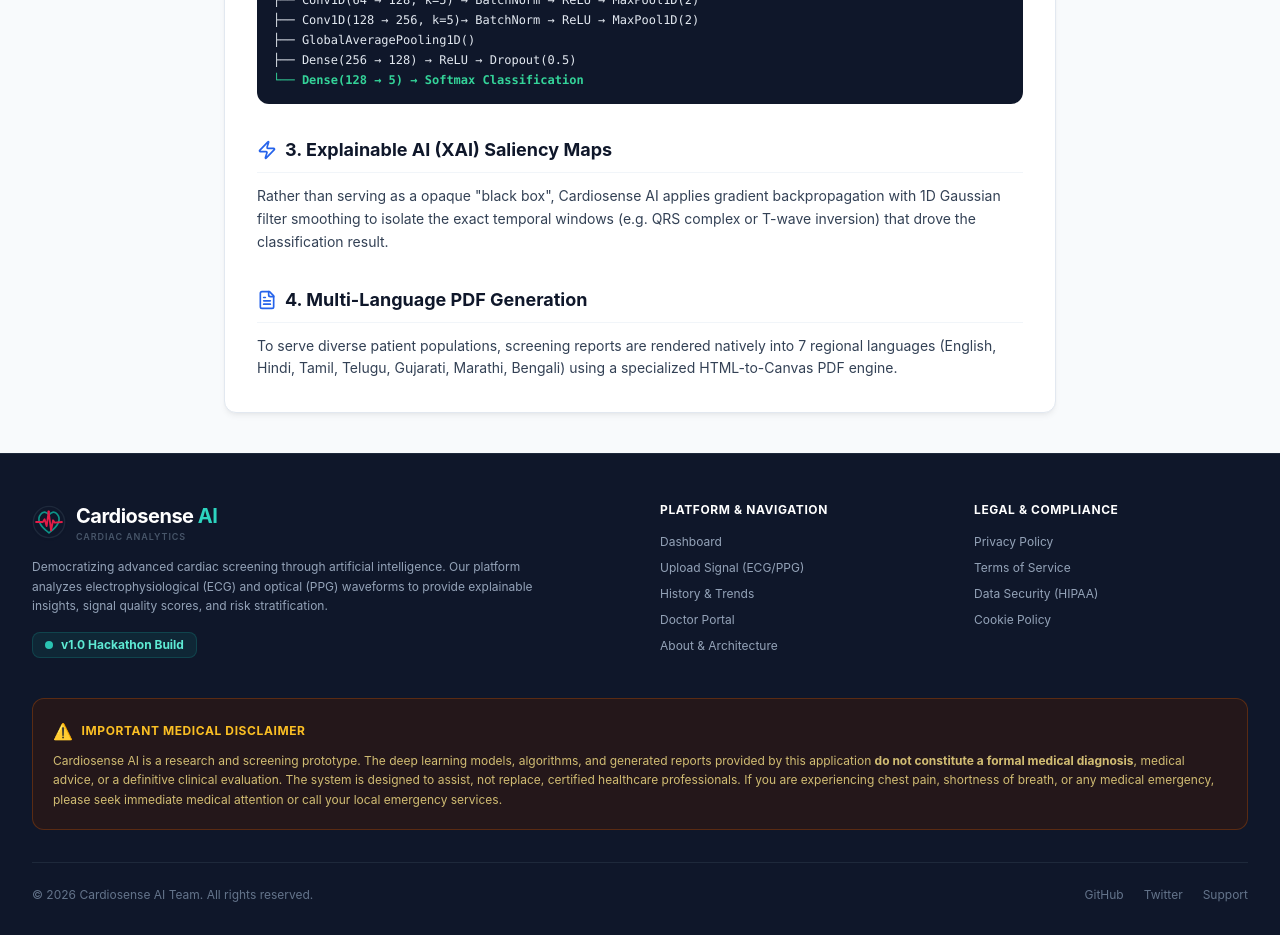
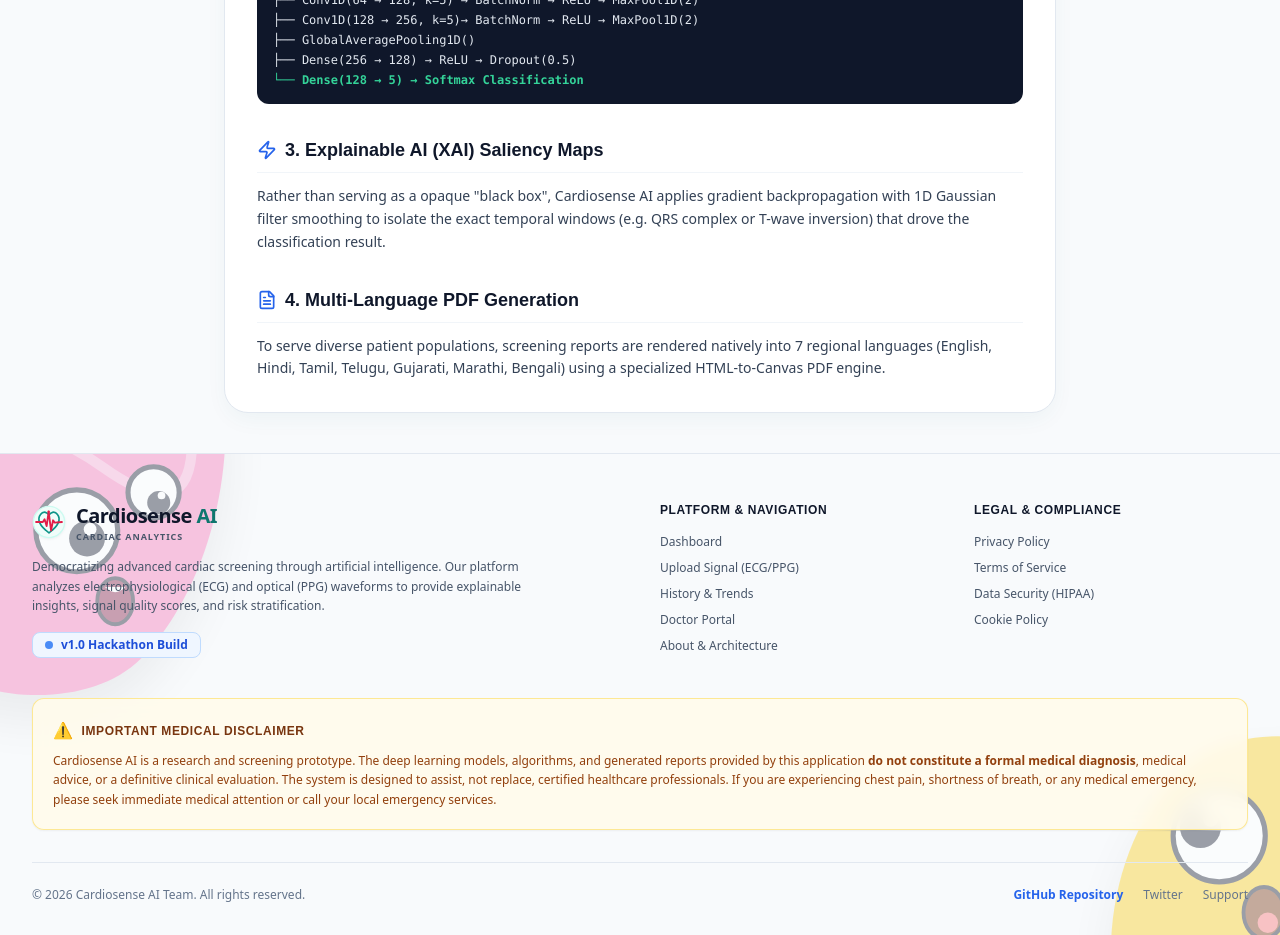
Before and after one commit to Tusharjain-19/cardiosense_ai-HackMatrix2026, a Next.js app in the folder frontend/: page /about in a window 1280 px wide. Shown: the part 740-1675 px from the top of the page. Built offline with nearby package versions, Linux system fonts and the light colour scheme.

Commit message:
style: apply Clinical Softness design spec across web app (light mode canvas, Plus Jakarta Sans, Hanken Grotesk & JetBrains Mono fonts, pill controls & ambient shadows)

```diff
--- a/frontend/src/app/globals.css
+++ b/frontend/src/app/globals.css
@@ -2,23 +2,45 @@
 @tailwind components;
 @tailwind utilities;
 
-@import url('https://fonts.googleapis.com/css2?family=Inter:wght@300;400;500;600;700;800;900&display=swap');
+@import url('https://fonts.googleapis.com/css2?family=Hanken+Grotesk:wght@400;500;600;700&family=JetBrains+Mono:wght@400;500;700&family=Plus+Jakarta+Sans:wght@500;600;700;800&display=swap');
 
 @layer base {
   :root {
-    --background: 210 40% 98%;
-    --foreground: 222.2 84% 4.9%;
-    --card: 0 0% 100%;
-    --card-foreground: 222.2 84% 4.9%;
-    --primary: 221.2 83.2% 53.3%;
-    --primary-foreground: 210 40% 98%;
+    --background: #f9f9ff;
+    --surface: #f9f9ff;
+    --surface-container-lowest: #ffffff;
+    --surface-container-low: #f0f3ff;
+    --surface-container: #e7eeff;
+    --surface-container-high: #dee8ff;
+    --surface-container-highest: #d8e3fa;
+    --on-surface: #111c2c;
+    --on-surface-variant: #3e4947;
+    --primary: #00605b;
+    --on-primary: #ffffff;
+    --primary-container: #147a74;
+    --on-primary-container: #affff7;
+    --secondary: #366758;
+    --secondary-container: #b6ebd8;
+    --on-secondary-container: #3a6c5d;
+    --tertiary: #6d4b55;
+    --tertiary-container: #88636d;
+    --on-tertiary-container: #ffebef;
+    --error: #ba1a1a;
+    --error-container: #ffdad6;
+    --on-error-container: #93000a;
+    --outline: #6e7978;
+    --outline-variant: #bdc9c7;
   }
 
   body {
-    background-color: #f8fafc;
-    color: #0f172a;
-    font-family: 'Inter', system-ui, -apple-system, sans-serif;
+    background-color: #f9f9ff;
+    color: #111c2c;
+    font-family: 'Hanken Grotesk', system-ui, -apple-system, sans-serif;
     -webkit-font-smoothing: antialiased;
+  }
+
+  h1, h2, h3, h4, h5, h6 {
+    font-family: 'Plus Jakarta Sans', sans-serif;
   }
 
   * {
@@ -27,24 +49,14 @@
 }
 
 @layer components {
-  /* Glassmorphism & Custom Component Styles */
+  /* Clinical Softness / Soft-Tech Components */
   .glass-card {
     background: rgba(255, 255, 255, 0.85);
-    backdrop-filter: blur(12px);
-    -webkit-backdrop-filter: blur(12px);
-    border: 1px solid rgba(226, 232, 240, 0.8);
-    box-shadow: 0 10px 25px -5px rgba(0, 0, 0, 0.05), 0 8px 10px -6px rgba(0, 0, 0, 0.01);
-    border-radius: 0.75rem;
-    padding: 1.5rem;
-  }
-
-  .dark-glass-card {
-    background: rgba(15, 23, 42, 0.9);
-    backdrop-filter: blur(12px);
-    -webkit-backdrop-filter: blur(12px);
-    border: 1px solid rgba(51, 65, 85, 0.8);
-    box-shadow: 0 10px 30px -5px rgba(0, 0, 0, 0.3);
-    border-radius: 0.75rem;
+    backdrop-filter: blur(20px);
+    -webkit-backdrop-filter: blur(20px);
+    border: 1px solid rgba(255, 255, 255, 0.9);
+    box-shadow: 0 12px 30px -8px rgba(0, 106, 101, 0.08);
+    border-radius: 1.5rem;
     padding: 1.5rem;
   }
 
@@ -76,33 +88,41 @@
 
   .card {
     background-color: #ffffff;
-    border-radius: 0.75rem;
-    box-shadow: 0 4px 6px -1px rgba(0, 0, 0, 0.05), 0 2px 4px -2px rgba(0, 0, 0, 0.05);
+    border-radius: 1.5rem;
+    box-shadow: 0 8px 24px -4px rgba(0, 106, 101, 0.06);
     padding: 1.5rem;
-    border: 1px solid #e2e8f0;
+    border: 1px solid #e7eeff;
+    transition: all 0.2s cubic-bezier(0.4, 0, 0.2, 1);
   }
 
+  .card:hover {
+    border-color: #bdc9c7;
+    box-shadow: 0 14px 32px -4px rgba(0, 106, 101, 0.12);
+  }
+
+  /* Pill-shaped Clinical Softness Buttons */
   .btn-primary {
     display: inline-flex;
     align-items: center;
     justify-content: center;
     gap: 0.5rem;
-    background-color: #2563eb;
+    background-color: #00605b;
     color: #ffffff;
-    padding: 0.625rem 1.25rem;
-    border-radius: 0.5rem;
-    font-weight: 500;
+    padding: 0.75rem 1.5rem;
+    border-radius: 9999px;
+    font-family: 'Plus Jakarta Sans', sans-serif;
+    font-weight: 700;
     font-size: 0.875rem;
-    transition: all 0.2s ease;
-    box-shadow: 0 4px 12px rgba(37, 99, 235, 0.25);
+    transition: all 0.2s cubic-bezier(0.4, 0, 0.2, 1);
+    box-shadow: 0 4px 14px rgba(0, 96, 91, 0.25);
     cursor: pointer;
     border: none;
   }
 
   .btn-primary:hover {
-    background-color: #1d4ed8;
-    box-shadow: 0 6px 16px rgba(37, 99, 235, 0.35);
-    transform: translateY(-1px);
+    background-color: #147a74;
+    box-shadow: 0 6px 20px rgba(0, 96, 91, 0.35);
+    transform: scale(0.98);
   }
 
   .btn-primary:disabled {
@@ -116,21 +136,21 @@
     align-items: center;
     justify-content: center;
     gap: 0.5rem;
-    background-color: #ffffff;
-    color: #1e293b;
-    border: 1px solid #cbd5e1;
-    padding: 0.625rem 1.25rem;
-    border-radius: 0.5rem;
-    font-weight: 500;
+    background-color: #b6ebd8;
+    color: #3a6c5d;
+    border: 1px solid #9dd1bf;
+    padding: 0.75rem 1.5rem;
+    border-radius: 9999px;
+    font-family: 'Plus Jakarta Sans', sans-serif;
+    font-weight: 700;
     font-size: 0.875rem;
-    transition: all 0.2s ease;
+    transition: all 0.2s cubic-bezier(0.4, 0, 0.2, 1);
     cursor: pointer;
   }
 
   .btn-secondary:hover {
-    background-color: #f8fafc;
-    border-color: #94a3b8;
-    transform: translateY(-1px);
+    background-color: #9dd1bf;
+    transform: scale(0.98);
   }
 
   .btn-danger {
@@ -138,11 +158,12 @@
     align-items: center;
     justify-content: center;
     gap: 0.5rem;
-    background-color: #ef4444;
+    background-color: #ba1a1a;
     color: #ffffff;
-    padding: 0.625rem 1.25rem;
-    border-radius: 0.5rem;
-    font-weight: 500;
+    padding: 0.75rem 1.5rem;
+    border-radius: 9999px;
+    font-family: 'Plus Jakarta Sans', sans-serif;
+    font-weight: 700;
     font-size: 0.875rem;
     transition: all 0.2s ease;
     cursor: pointer;
@@ -150,58 +171,68 @@
   }
 
   .btn-danger:hover {
-    background-color: #dc2626;
+    background-color: #93000a;
+    transform: scale(0.98);
   }
 
   .input-field {
     width: 100%;
-    padding: 0.625rem 0.875rem;
-    border: 1px solid #cbd5e1;
-    border-radius: 0.5rem;
-    background-color: #ffffff;
+    padding: 0.75rem 1.25rem;
+    border: 1px solid #bdc9c7;
+    border-radius: 9999px;
+    background-color: #f0f3ff;
+    font-family: 'Hanken Grotesk', sans-serif;
     font-size: 0.875rem;
-    color: #0f172a;
+    color: #111c2c;
     outline: none;
-    transition: border-color 0.2s, box-shadow 0.2s;
+    transition: border-color 0.2s, box-shadow 0.2s, background-color 0.2s;
   }
 
   .input-field:focus {
-    border-color: #2563eb;
-    box-shadow: 0 0 0 3px rgba(37, 99, 235, 0.15);
+    background-color: #ffffff;
+    border-color: #00605b;
+    box-shadow: 0 0 0 4px rgba(0, 96, 91, 0.15);
+  }
+
+  .data-mono {
+    font-family: 'JetBrains Mono', monospace;
   }
 
   /* Status Indicators */
   .badge-good {
-    background-color: #dcfce7;
-    color: #15803d;
-    padding: 0.25rem 0.75rem;
+    background-color: #b6ebd8;
+    color: #002018;
+    padding: 0.35rem 0.85rem;
     border-radius: 9999px;
+    font-family: 'Hanken Grotesk', sans-serif;
     font-size: 0.75rem;
-    font-weight: 600;
+    font-weight: 700;
     display: inline-flex;
     align-items: center;
     gap: 0.25rem;
   }
 
   .badge-warning {
-    background-color: #fef3c7;
-    color: #b45309;
-    padding: 0.25rem 0.75rem;
+    background-color: #ffebef;
+    color: #5e3e47;
+    padding: 0.35rem 0.85rem;
     border-radius: 9999px;
+    font-family: 'Hanken Grotesk', sans-serif;
     font-size: 0.75rem;
-    font-weight: 600;
+    font-weight: 700;
     display: inline-flex;
     align-items: center;
     gap: 0.25rem;
   }
 
   .badge-danger {
-    background-color: #fee2e2;
-    color: #b91c1c;
-    padding: 0.25rem 0.75rem;
+    background-color: #ffdad6;
+    color: #93000a;
+    padding: 0.35rem 0.85rem;
     border-radius: 9999px;
+    font-family: 'Hanken Grotesk', sans-serif;
     font-size: 0.75rem;
-    font-weight: 600;
+    font-weight: 700;
     display: inline-flex;
     align-items: center;
     gap: 0.25rem;
@@ -232,17 +263,6 @@
     animation: heartbeat 1.5s ease-in-out infinite;
   }
 
-  @keyframes shimmer {
-    0% { background-position: -200% 0; }
-    100% { background-position: 200% 0; }
-  }
-
-  .animate-shimmer {
-    background: linear-gradient(90deg, #f0f4f8 25%, #e2e8f0 50%, #f0f4f8 75%);
-    background-size: 200% 100%;
-    animation: shimmer 1.5s infinite;
-  }
-
   @keyframes float {
     0%, 100% { transform: translateY(0px); }
     50% { transform: translateY(-8px); }
@@ -251,13 +271,4 @@
   .animate-float {
     animation: float 3s ease-in-out infinite;
   }
-
-  @keyframes fadeIn {
-    from { opacity: 0; transform: translateY(10px); }
-    to { opacity: 1; transform: translateY(0); }
-  }
-
-  .animate-fadeIn {
-    animation: fadeIn 0.4s ease-out forwards;
-  }
 }
--- a/frontend/src/app/layout.tsx
+++ b/frontend/src/app/layout.tsx
@@ -4,6 +4,7 @@
 import { Toaster } from 'react-hot-toast'
 import { LanguageProvider } from '@/context/LanguageContext'
 import CardiosenseLogo from '@/components/CardiosenseLogo'
+import InteractiveLoginBuddies from '@/components/InteractiveLoginBuddies'
 import Link from 'next/link'
 
 export const metadata: Metadata = {
@@ -23,65 +24,75 @@
           <Navigation />
           <main className="flex-1">{children}</main>
 
-          <footer className="bg-slate-900 border-t border-slate-800 pt-12 pb-8 text-slate-400 text-sm relative z-10">
-            <div className="max-w-[1920px] mx-auto px-4 sm:px-6 lg:px-8">
+          <footer className="bg-slate-50 border-t border-slate-200 pt-12 pb-8 text-slate-600 text-sm relative overflow-hidden">
+            {/* Interactive Corner Cartoon Buddies */}
+            <div className="absolute inset-0 z-0 pointer-events-none opacity-40 overflow-hidden">
+              <InteractiveLoginBuddies
+                isEmailFocused={false}
+                isPasswordFocused={false}
+                showPassword={false}
+                isLoading={false}
+              />
+            </div>
+
+            <div className="max-w-[1920px] mx-auto px-4 sm:px-6 lg:px-8 relative z-10">
               <div className="grid grid-cols-1 md:grid-cols-4 gap-10 mb-10">
                 {/* Brand & Mission (Col 1-2) */}
                 <div className="space-y-4 md:col-span-2">
                   <div className="flex items-center">
-                    <CardiosenseLogo size="md" variant="dark" showText={true} />
+                    <CardiosenseLogo size="md" variant="light" showText={true} />
                   </div>
-                  <p className="text-slate-400 leading-relaxed text-xs max-w-lg">
+                  <p className="text-slate-600 leading-relaxed text-xs max-w-lg">
                     Democratizing advanced cardiac screening through artificial intelligence. Our platform analyzes electrophysiological (ECG) and optical (PPG) waveforms to provide explainable insights, signal quality scores, and risk stratification.
                   </p>
-                  <div className="inline-flex items-center gap-2 px-3 py-1 bg-teal-500/10 border border-teal-500/20 rounded-lg">
-                    <span className="w-2 h-2 rounded-full bg-teal-400 animate-pulse"></span>
-                    <span className="text-xs font-bold text-teal-300">v1.0 Hackathon Build</span>
+                  <div className="inline-flex items-center gap-2 px-3 py-1 bg-blue-50 border border-blue-200 rounded-lg">
+                    <span className="w-2 h-2 rounded-full bg-blue-500 animate-pulse"></span>
+                    <span className="text-xs font-bold text-blue-700">v1.0 Hackathon Build</span>
                   </div>
                 </div>
 
                 {/* Platform Links (Col 3) */}
                 <div>
-                  <h3 className="font-bold text-white mb-4 text-xs uppercase tracking-wider">Platform & Navigation</h3>
-                  <ul className="space-y-2.5 text-xs">
-                    <li><Link href="/dashboard" className="hover:text-teal-400 transition-colors">Dashboard</Link></li>
-                    <li><Link href="/upload" className="hover:text-teal-400 transition-colors">Upload Signal (ECG/PPG)</Link></li>
-                    <li><Link href="/history" className="hover:text-teal-400 transition-colors">History & Trends</Link></li>
-                    <li><Link href="/doctor/patients" className="hover:text-teal-400 transition-colors">Doctor Portal</Link></li>
-                    <li><Link href="/about" className="hover:text-teal-400 transition-colors">About & Architecture</Link></li>
+                  <h3 className="font-extrabold text-slate-900 mb-4 text-xs uppercase tracking-wider">Platform & Navigation</h3>
+                  <ul className="space-y-2.5 text-xs font-medium">
+                    <li><Link href="/dashboard" className="hover:text-blue-600 transition-colors">Dashboard</Link></li>
+                    <li><Link href="/upload" className="hover:text-blue-600 transition-colors">Upload Signal (ECG/PPG)</Link></li>
+                    <li><Link href="/history" className="hover:text-blue-600 transition-colors">History & Trends</Link></li>
+                    <li><Link href="/doctor/patients" className="hover:text-blue-600 transition-colors">Doctor Portal</Link></li>
+                    <li><Link href="/about" className="hover:text-blue-600 transition-colors">About & Architecture</Link></li>
                   </ul>
                 </div>
 
                 {/* Legal Links (Col 4) */}
                 <div>
-                  <h3 className="font-bold text-white mb-4 text-xs uppercase tracking-wider">Legal & Compliance</h3>
-                  <ul className="space-y-2.5 text-xs">
-                    <li><Link href="/privacy" className="hover:text-teal-400 transition-colors">Privacy Policy</Link></li>
-                    <li><Link href="/terms" className="hover:text-teal-400 transition-colors">Terms of Service</Link></li>
-                    <li><Link href="/hipaa" className="hover:text-teal-400 transition-colors">Data Security (HIPAA)</Link></li>
-                    <li><Link href="/cookies" className="hover:text-teal-400 transition-colors">Cookie Policy</Link></li>
+                  <h3 className="font-extrabold text-slate-900 mb-4 text-xs uppercase tracking-wider">Legal & Compliance</h3>
+                  <ul className="space-y-2.5 text-xs font-medium">
+                    <li><Link href="/privacy" className="hover:text-blue-600 transition-colors">Privacy Policy</Link></li>
+                    <li><Link href="/terms" className="hover:text-blue-600 transition-colors">Terms of Service</Link></li>
+                    <li><Link href="/hipaa" className="hover:text-blue-600 transition-colors">Data Security (HIPAA)</Link></li>
+                    <li><Link href="/cookies" className="hover:text-blue-600 transition-colors">Cookie Policy</Link></li>
                   </ul>
                 </div>
               </div>
 
               {/* Medical Disclaimer Banner */}
-              <div className="bg-amber-950/40 border border-amber-800/50 rounded-xl p-5 mb-8 text-amber-200/90">
-                <h4 className="font-bold text-amber-400 text-xs uppercase tracking-wider mb-2 flex items-center gap-2">
+              <div className="bg-amber-50/90 backdrop-blur border border-amber-200/90 rounded-xl p-5 mb-8 text-amber-950 shadow-sm relative z-10">
+                <h4 className="font-extrabold text-amber-900 text-xs uppercase tracking-wider mb-2 flex items-center gap-2">
                   <span className="text-base">⚠️</span> Important Medical Disclaimer
                 </h4>
-                <p className="text-amber-200/80 text-xs leading-relaxed">
+                <p className="text-amber-800 text-xs leading-relaxed font-medium">
                   Cardiosense AI is a research and screening prototype. The deep learning models, algorithms, and generated reports provided by this application <strong>do not constitute a formal medical diagnosis</strong>, medical advice, or a definitive clinical evaluation. The system is designed to assist, not replace, certified healthcare professionals. If you are experiencing chest pain, shortness of breath, or any medical emergency, please seek immediate medical attention or call your local emergency services.
                 </p>
               </div>
 
               {/* Copyright & Social */}
-              <div className="flex flex-col md:flex-row items-center justify-between gap-4 pt-6 border-t border-slate-800 text-xs text-slate-500">
+              <div className="flex flex-col md:flex-row items-center justify-between gap-4 pt-6 border-t border-slate-200 text-xs text-slate-500 font-medium relative z-10">
                 <p>&copy; {new Date().getFullYear()} Cardiosense AI Team. All rights reserved.</p>
 
-                <div className="flex items-center gap-5">
-                  <a href="https://github.com/Tusharjain-19/cardiosense_ai" target="_blank" rel="noopener noreferrer" className="hover:text-white transition-colors">GitHub</a>
-                  <a href="https://twitter.com" target="_blank" rel="noopener noreferrer" className="hover:text-white transition-colors">Twitter</a>
-                  <a href="mailto:support@cardiosense.ai" className="hover:text-white transition-colors">Support</a>
+                <div className="flex items-center gap-5 relative z-20">
+                  <a href="https://github.com/Tusharjain-19/cardiosense_ai" target="_blank" rel="noopener noreferrer" className="hover:text-slate-900 transition-colors font-bold text-blue-600">GitHub Repository</a>
+                  <a href="https://twitter.com" target="_blank" rel="noopener noreferrer" className="hover:text-slate-900 transition-colors">Twitter</a>
+                  <a href="mailto:support@cardiosense.ai" className="hover:text-slate-900 transition-colors">Support</a>
                 </div>
               </div>
             </div>
```
Also changed, not shown: frontend/src/app/dashboard/page.tsx (+8 -8 lines).
